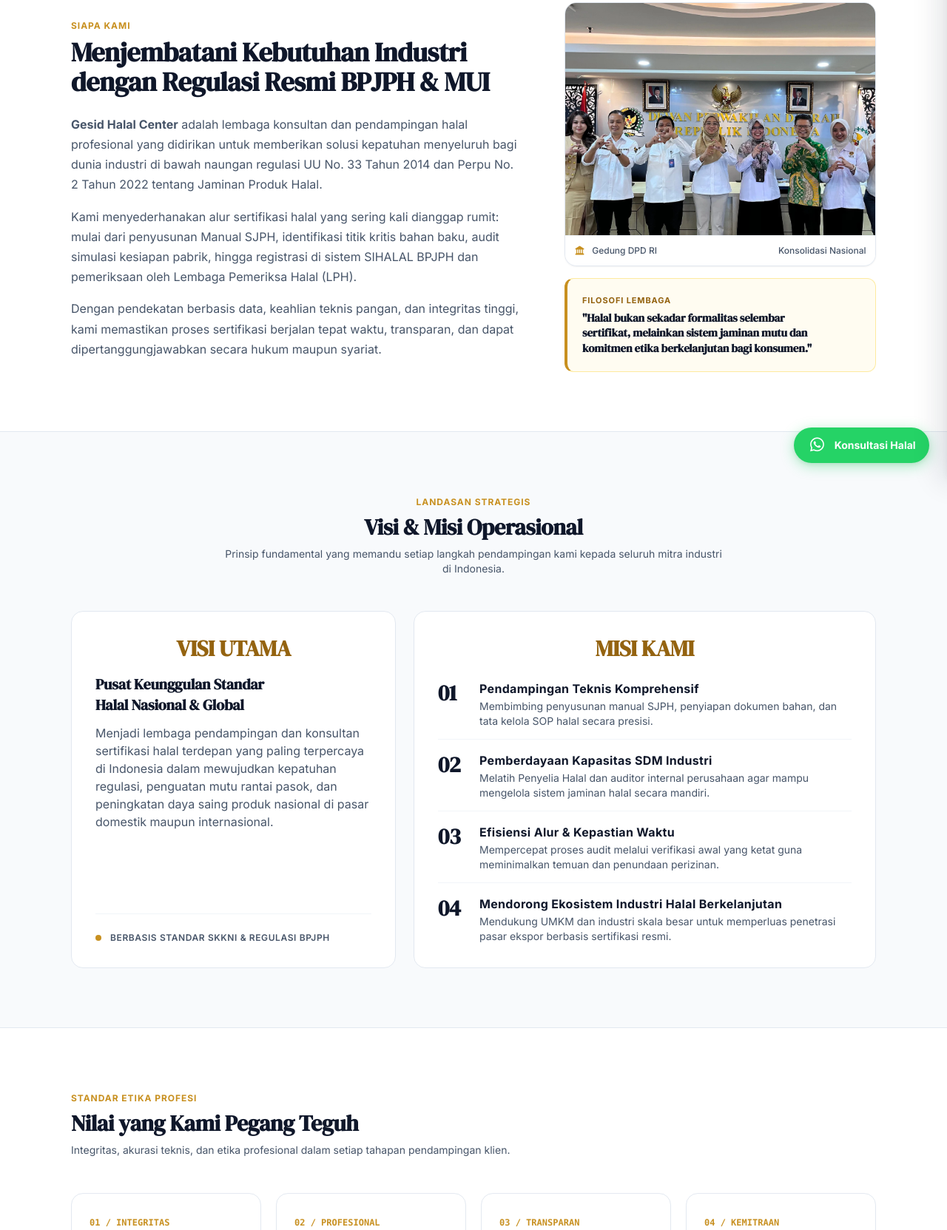
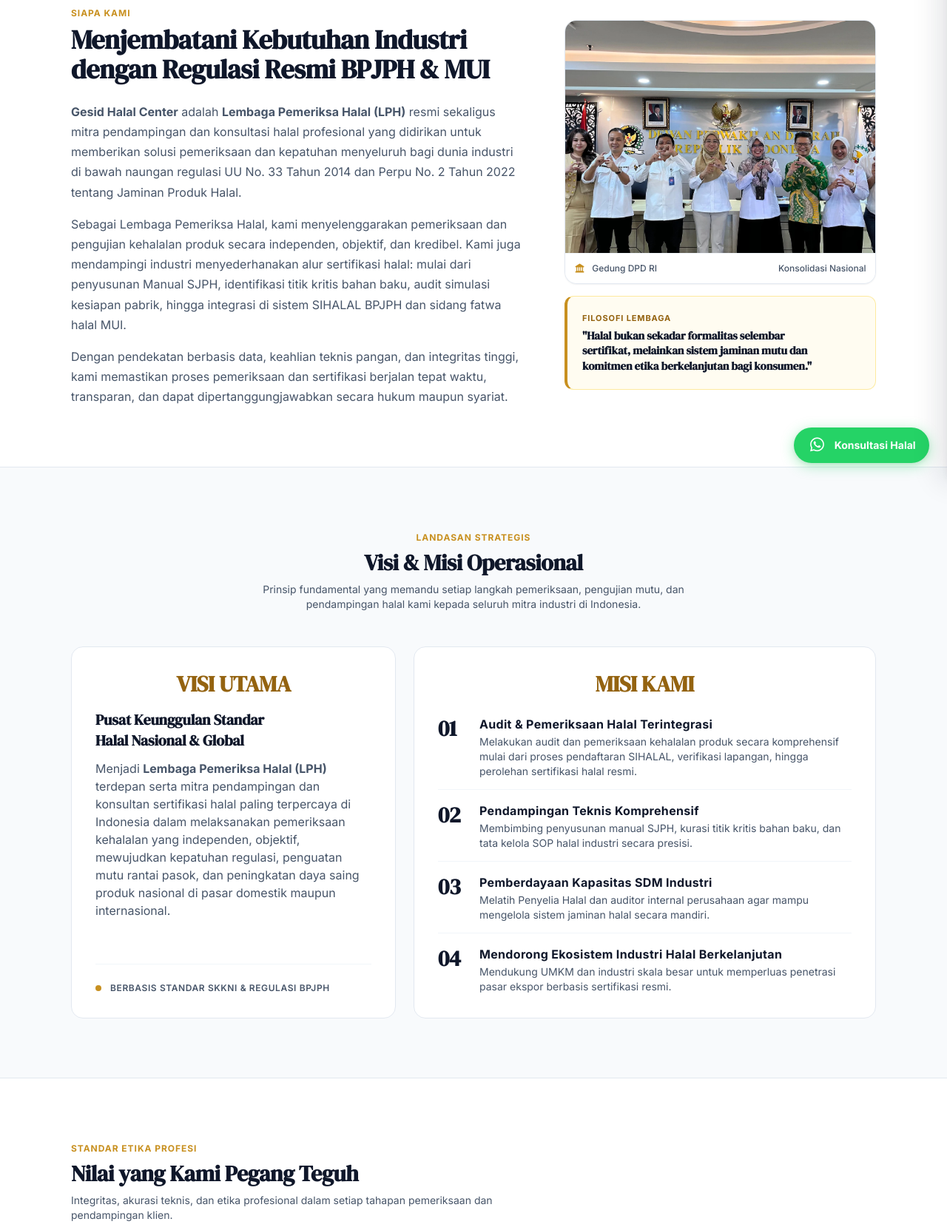
Before and after one commit to daffadzakwanpratama/websiteHSI, a website: page tentang-kami.html in a window 1280 px wide. Shown: the part 150-1813 px from the top of the page at 74% size. Drawn offline with Linux system fonts and the light colour scheme.

Commit message:
feat: align branding with LPH identity, reorder missions, and update duration to 3 weeks - 1 month

```diff
--- a/tentang-kami.html
+++ b/tentang-kami.html
@@ -4,26 +4,26 @@
 <head>
   <meta charset="UTF-8">
   <meta name="viewport" content="width=device-width, initial-scale=1.0">
-  <title>Tentang Kami — Gesid Halal Center | Pendampingan Sertifikasi Halal Profesional</title>
+  <title>Tentang Kami — Gesid Halal Center | Lembaga Pemeriksa Halal (LPH) Resmi</title>
   <meta name="description"
-    content="Profil, visi, misi, dan komitmen Gesid Halal Center sebagai mitra terpercaya pendampingan sertifikasi halal resmi BPJPH & MUI di Indonesia.">
+    content="Profil, visi, misi, dan komitmen Gesid Halal Center sebagai Lembaga Pemeriksa Halal (LPH) resmi serta mitra pendampingan sertifikasi halal BPJPH & MUI di Indonesia.">
   <meta name="keywords"
-    content="tentang gesid halal center, profil konsultan halal, visi misi halal, pendampingan bpjph mui indonesia">
+    content="tentang gesid halal center, lembaga pemeriksa halal, lph gesid, profil konsultan halal, visi misi halal, pendampingan bpjph mui indonesia">
   <link rel="canonical" href="https://gesidhalalcenter.com/tentang-kami.html">
 
   <!-- Open Graph -->
   <meta property="og:type" content="website">
   <meta property="og:url" content="https://gesidhalalcenter.com/tentang-kami.html">
-  <meta property="og:title" content="Tentang Kami — Gesid Halal Center">
+  <meta property="og:title" content="Tentang Kami — Gesid Halal Center | Lembaga Pemeriksa Halal (LPH)">
   <meta property="og:description"
-    content="Profil, visi, misi, dan komitmen Gesid Halal Center dalam mendampingi sertifikasi halal nasional.">
+    content="Profil, visi, dan misi Gesid Halal Center sebagai Lembaga Pemeriksa Halal (LPH) resmi serta mitra sertifikasi halal nasional.">
   <meta property="og:image" content="https://gesidhalalcenter.com/assets/images/logo.png">
 
   <!-- Twitter -->
   <meta name="twitter:card" content="summary_large_image">
-  <meta name="twitter:title" content="Tentang Kami — Gesid Halal Center">
+  <meta name="twitter:title" content="Tentang Kami — Gesid Halal Center | Lembaga Pemeriksa Halal (LPH)">
   <meta name="twitter:description"
-    content="Profil dan komitmen Gesid Halal Center sebagai mitra sertifikasi halal profesional.">
+    content="Profil dan komitmen Gesid Halal Center sebagai Lembaga Pemeriksa Halal (LPH) resmi dan mitra sertifikasi halal profesional.">
   <meta name="twitter:image" content="https://gesidhalalcenter.com/assets/images/logo.png">
 
   <link rel="stylesheet" href="assets/css/tailwind.css?v=3">
@@ -183,19 +183,21 @@
 
             <div class="space-y-4 text-slate-600 text-sm sm:text-base leading-relaxed">
               <p>
-                <strong>Gesid Halal Center</strong> adalah lembaga konsultan dan pendampingan halal profesional yang
-                didirikan untuk memberikan solusi kepatuhan menyeluruh bagi dunia industri di bawah naungan regulasi UU
-                No. 33 Tahun 2014 dan Perpu No. 2 Tahun 2022 tentang Jaminan Produk Halal.
+                <strong>Gesid Halal Center</strong> adalah <strong>Lembaga Pemeriksa Halal (LPH)</strong> resmi
+                sekaligus mitra pendampingan dan konsultasi halal profesional yang didirikan untuk memberikan solusi
+                pemeriksaan dan kepatuhan menyeluruh bagi dunia industri di bawah naungan regulasi UU No. 33 Tahun 2014
+                dan Perpu No. 2 Tahun 2022 tentang Jaminan Produk Halal.
               </p>
               <p>
-                Kami menyederhanakan alur sertifikasi halal yang sering kali dianggap rumit: mulai dari penyusunan
-                Manual SJPH, identifikasi titik kritis bahan baku, audit simulasi kesiapan pabrik, hingga registrasi di
-                sistem SIHALAL BPJPH dan pemeriksaan oleh Lembaga Pemeriksa Halal (LPH).
+                Sebagai Lembaga Pemeriksa Halal, kami menyelenggarakan pemeriksaan dan pengujian kehalalan produk secara
+                independen, objektif, dan kredibel. Kami juga mendampingi industri menyederhanakan alur sertifikasi halal:
+                mulai dari penyusunan Manual SJPH, identifikasi titik kritis bahan baku, audit simulasi kesiapan pabrik,
+                hingga integrasi di sistem SIHALAL BPJPH dan sidang fatwa halal MUI.
               </p>
               <p>
                 Dengan pendekatan berbasis data, keahlian teknis pangan, dan integritas tinggi, kami memastikan proses
-                sertifikasi berjalan tepat waktu, transparan, dan dapat dipertanggungjawabkan secara hukum maupun
-                syariat.
+                pemeriksaan dan sertifikasi berjalan tepat waktu, transparan, dan dapat dipertanggungjawabkan secara
+                hukum maupun syariat.
               </p>
             </div>
           </div>
@@ -238,7 +240,7 @@
             Visi & Misi Operasional
           </h2>
           <p class="text-slate-600 text-sm mt-2">
-            Prinsip fundamental yang memandu setiap langkah pendampingan kami kepada seluruh mitra industri di
+            Prinsip fundamental yang memandu setiap langkah pemeriksaan, pengujian mutu, dan pendampingan halal kami kepada seluruh mitra industri di
             Indonesia.
           </p>
         </div>
@@ -256,8 +258,8 @@
                 Pusat Keunggulan Standar Halal Nasional & Global
               </h3>
               <p class="text-slate-600 text-sm sm:text-base leading-relaxed">
-                Menjadi lembaga pendampingan dan konsultan sertifikasi halal terdepan yang paling terpercaya di
-                Indonesia dalam mewujudkan kepatuhan regulasi, penguatan mutu rantai pasok, dan peningkatan daya saing
+                Menjadi <strong>Lembaga Pemeriksa Halal (LPH)</strong> terdepan serta mitra pendampingan dan konsultan sertifikasi halal paling terpercaya di
+                Indonesia dalam melaksanakan pemeriksaan kehalalan yang independen, objektif, mewujudkan kepatuhan regulasi, penguatan mutu rantai pasok, dan peningkatan daya saing
                 produk nasional di pasar domestik maupun internasional.
               </p>
             </div>
@@ -282,9 +284,9 @@
                   <span
                     class="font-serif text-2xl sm:text-3xl font-bold text-slate-900 shrink-0 min-w-[2rem] sm:min-w-[2.5rem] leading-none select-none">01</span>
                   <div>
-                    <h4 class="text-sm sm:text-base font-bold text-slate-900">Pendampingan Teknis Komprehensif</h4>
-                    <p class="text-xs sm:text-sm text-slate-500 mt-0.5 leading-relaxed">Membimbing penyusunan manual
-                      SJPH, penyiapan dokumen bahan, dan tata kelola SOP halal secara presisi.</p>
+                    <h4 class="text-sm sm:text-base font-bold text-slate-900">Audit & Pemeriksaan Halal Terintegrasi</h4>
+                    <p class="text-xs sm:text-sm text-slate-500 mt-0.5 leading-relaxed">Melakukan audit dan pemeriksaan
+                      kehalalan produk secara komprehensif mulai dari proses pendaftaran SIHALAL, verifikasi lapangan, hingga perolehan sertifikasi halal resmi.</p>
                   </div>
                 </div>
 
@@ -292,9 +294,9 @@
                   <span
                     class="font-serif text-2xl sm:text-3xl font-bold text-slate-900 shrink-0 min-w-[2rem] sm:min-w-[2.5rem] leading-none select-none">02</span>
                   <div>
-                    <h4 class="text-sm sm:text-base font-bold text-slate-900">Pemberdayaan Kapasitas SDM Industri</h4>
-                    <p class="text-xs sm:text-sm text-slate-500 mt-0.5 leading-relaxed">Melatih Penyelia Halal dan
-                      auditor internal perusahaan agar mampu mengelola sistem jaminan halal secara mandiri.</p>
+                    <h4 class="text-sm sm:text-base font-bold text-slate-900">Pendampingan Teknis Komprehensif</h4>
+                    <p class="text-xs sm:text-sm text-slate-500 mt-0.5 leading-relaxed">Membimbing penyusunan manual
+                      SJPH, kurasi titik kritis bahan baku, dan tata kelola SOP halal industri secara presisi.</p>
                   </div>
                 </div>
 
@@ -302,9 +304,9 @@
                   <span
                     class="font-serif text-2xl sm:text-3xl font-bold text-slate-900 shrink-0 min-w-[2rem] sm:min-w-[2.5rem] leading-none select-none">03</span>
                   <div>
-                    <h4 class="text-sm sm:text-base font-bold text-slate-900">Efisiensi Alur & Kepastian Waktu</h4>
-                    <p class="text-xs sm:text-sm text-slate-500 mt-0.5 leading-relaxed">Mempercepat proses audit melalui
-                      verifikasi awal yang ketat guna meminimalkan temuan dan penundaan perizinan.</p>
+                    <h4 class="text-sm sm:text-base font-bold text-slate-900">Pemberdayaan Kapasitas SDM Industri</h4>
+                    <p class="text-xs sm:text-sm text-slate-500 mt-0.5 leading-relaxed">Melatih Penyelia Halal dan
+                      auditor internal perusahaan agar mampu mengelola sistem jaminan halal secara mandiri.</p>
                   </div>
                 </div>
 
@@ -337,7 +339,7 @@
             Nilai yang Kami Pegang Teguh
           </h2>
           <p class="text-slate-600 text-sm mt-2">
-            Integritas, akurasi teknis, dan etika profesional dalam setiap tahapan pendampingan klien.
+            Integritas, akurasi teknis, dan etika profesional dalam setiap tahapan pemeriksaan dan pendampingan klien.
           </p>
         </div>
 
@@ -717,8 +719,7 @@
           </div>
           <h3 class="text-slate-900 font-extrabold text-base tracking-tight">Gesid Halal Center</h3>
           <p class="text-sm leading-relaxed text-slate-500 max-w-xs">
-            Mitra profesional pendampingan dan sertifikasi halal resmi (BPJPH & MUI) serta penerapan Sistem Jaminan
-            Produk Halal di Indonesia.
+            Lembaga Pemeriksa Halal (LPH) resmi serta mitra profesional pendampingan dan sertifikasi halal (BPJPH & MUI) di Indonesia.
           </p>
           <div class="flex gap-2 pt-1">
             <a href="https://linkedin.com" target="_blank" rel="noopener"
```
Also changed, not shown: berita.html (+1 -2 lines), detail-berita.html (+1 -1 lines), detail-layanan.html (+1 -1 lines), index.html (+2 -4 lines), kontak.html (+1 -1 lines), layanan.html (+5 -11 lines).
